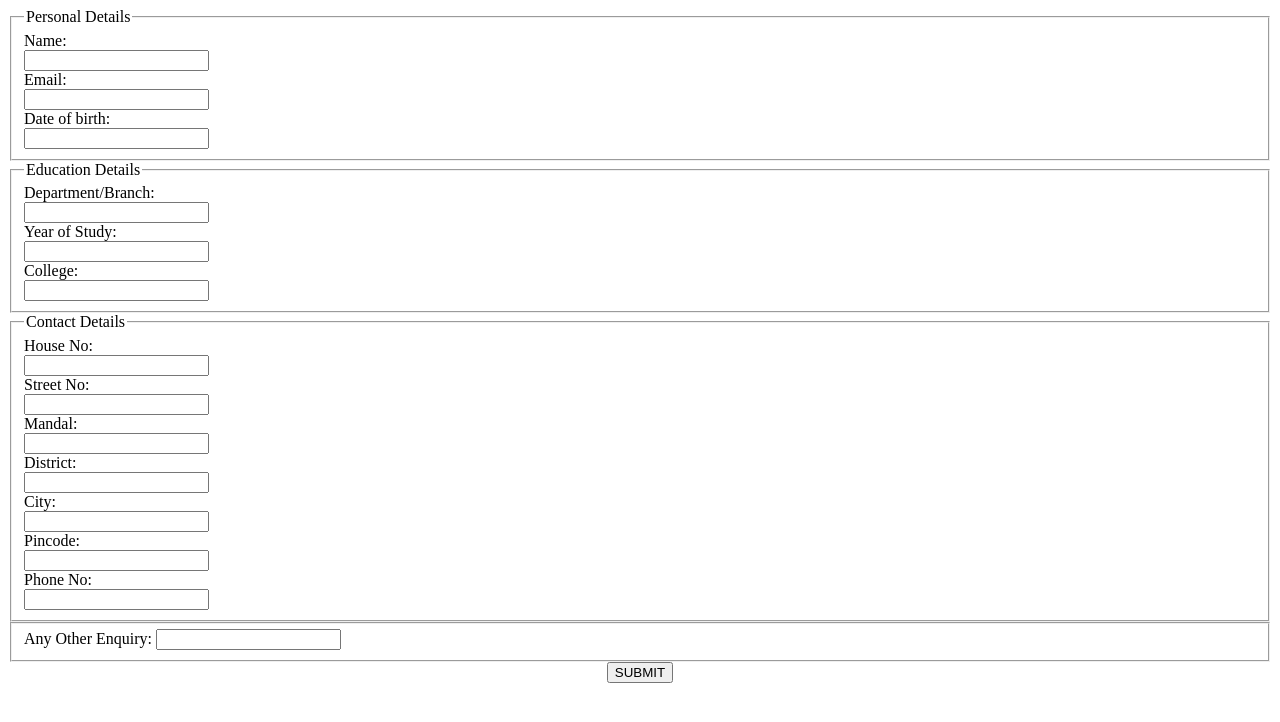
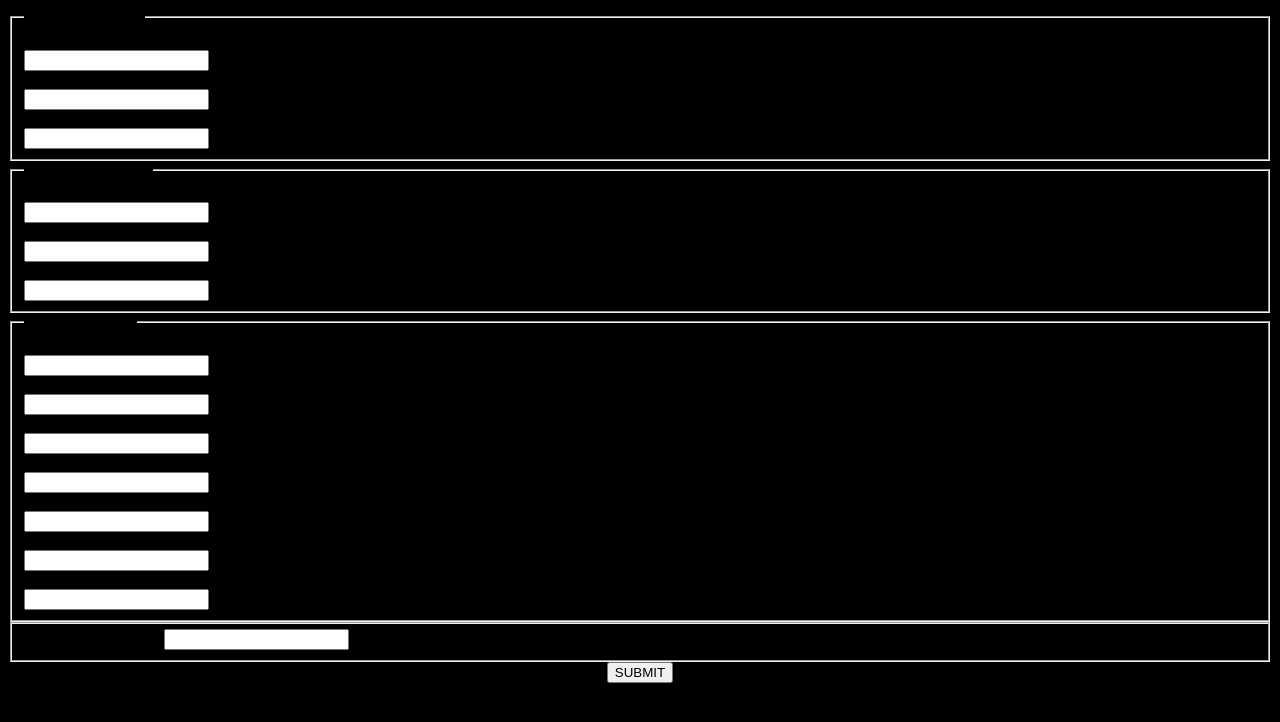
Before and after one commit to bharatbbg/project1, a plain HTML site: page index.html in a window 1280 px wide. Drawn offline with Linux system fonts and the light colour scheme.

Commit message:
Update index.html

```diff
--- a/index.html
+++ b/index.html
@@ -1,6 +1,7 @@
 <DOCTYPE! html>
 <html>
 <head>
+<link rel="stylesheet" href="css.txt" type="text/css"/>
 <title>Skillatron_Home</title>
 </head>
 <body>
```
